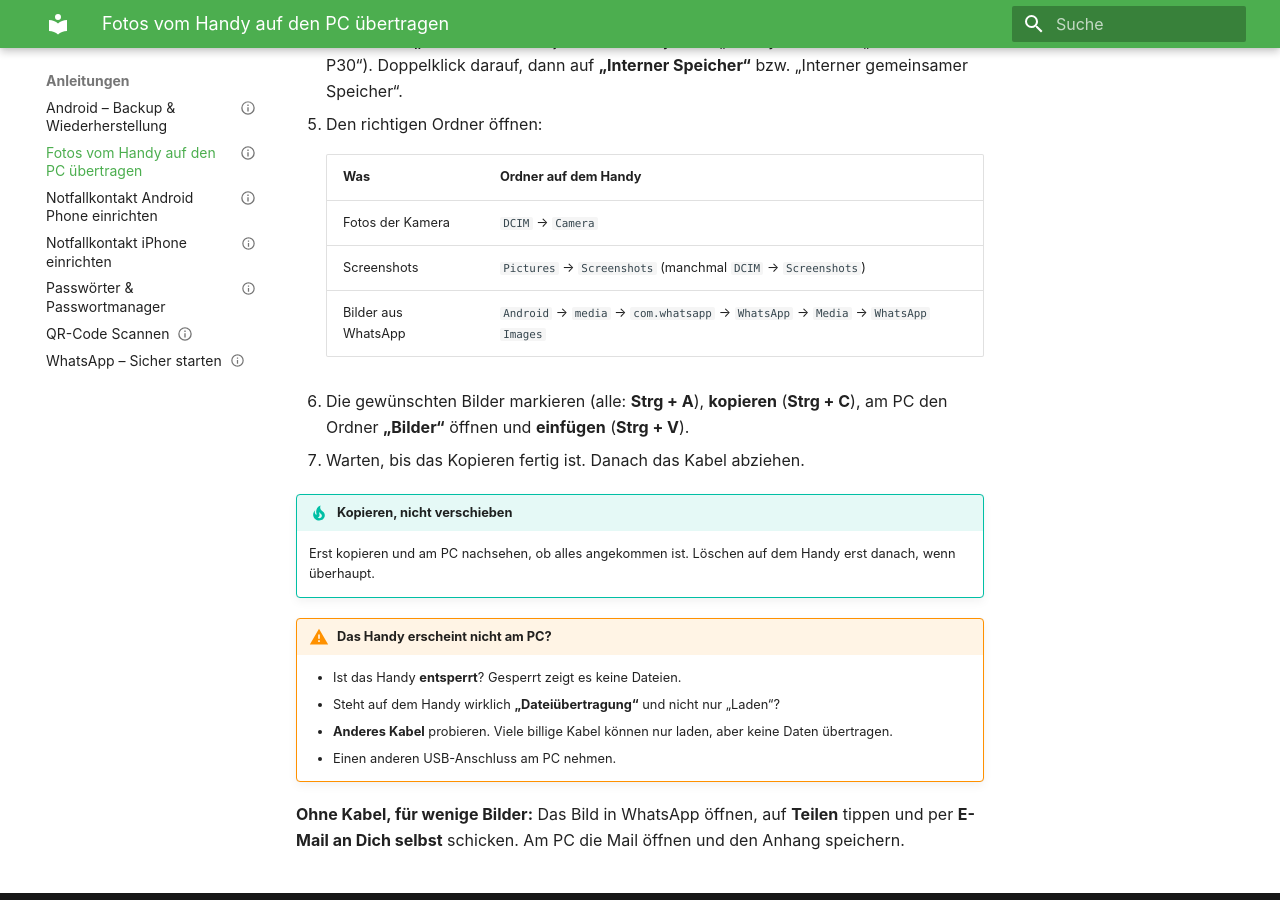
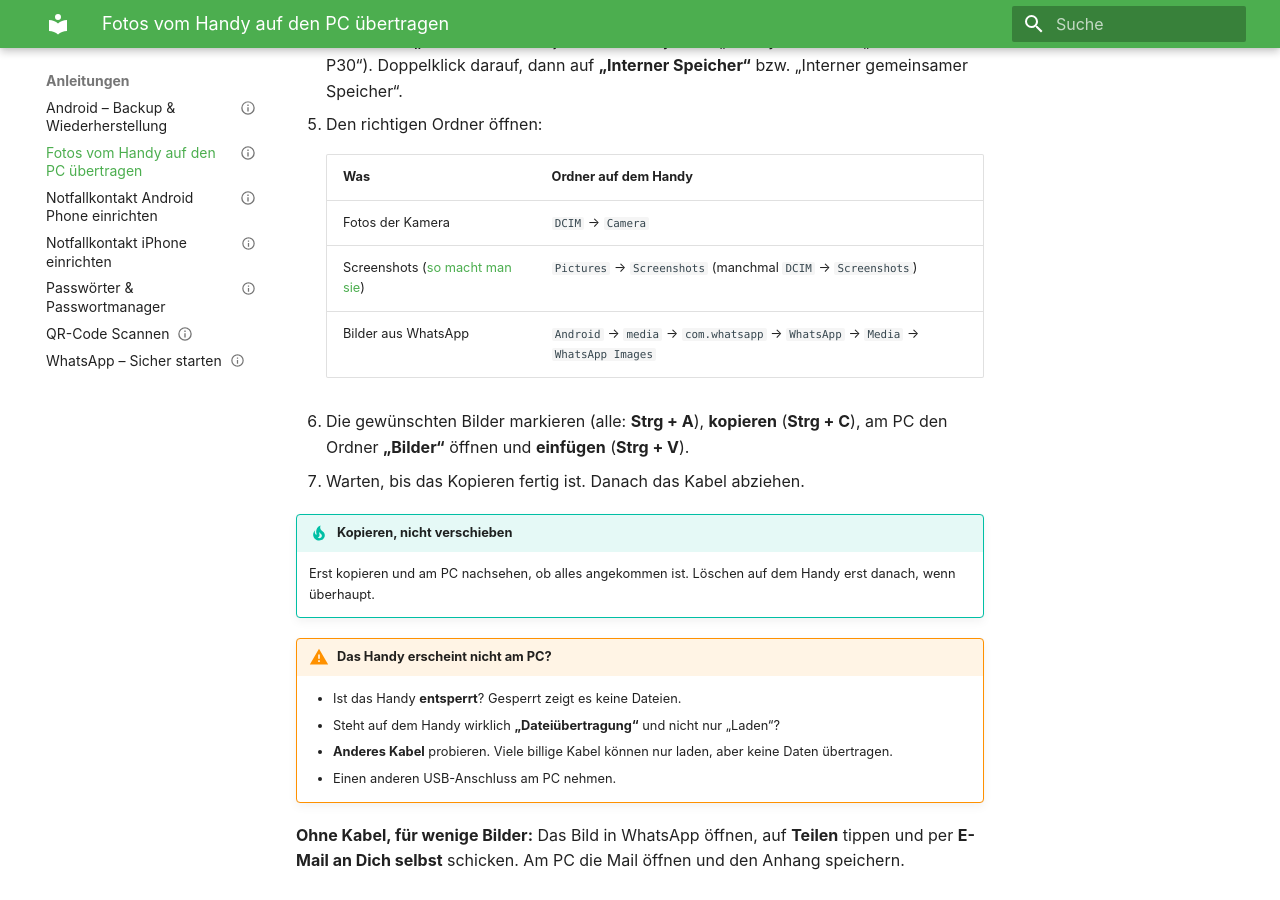
Before and after one commit to ralphmueller/digi-wissensdatenbank, an MkDocs documentation site: the page built from docs/02-anleitungen/fotos-handy-auf-pc.md, in a window 1280 px wide and 900 px high, scrolled down 660 px. Built offline with MkDocs 1.6.1 and Material for MkDocs 9.7.7, drawn with Linux system fonts in a browser that asks for light colours; part of the change alters nothing that is shown.

Commit message:
Fotos vom Handy auf den PC: veröffentlicht, Link zur Screenshot-Anleitung

```diff
--- a/docs/02-anleitungen/fotos-handy-auf-pc.md
+++ b/docs/02-anleitungen/fotos-handy-auf-pc.md
@@ -4,8 +4,8 @@ slug: fotos-handy-auf-pc
 type: howto
 tags: [smartphone, fotos, whatsapp, windows, usb]
 author: Digi-Stammtisch Team
-updated: 2026-11-25
-status: draft
+updated: 2026-11-27
+status: published
 related: [screenshot-android, datensicherung-android]
 ---
 
@@ -30,7 +30,7 @@ Google Pixel …) und braucht weder Internet noch ein Konto.
         | Was | Ordner auf dem Handy |
         |:--|:--|
         | Fotos der Kamera | `DCIM` → `Camera` |
-        | Screenshots | `Pictures` → `Screenshots` (manchmal `DCIM` → `Screenshots`) |
+        | Screenshots ([so macht man sie](screenshot-android.md)) | `Pictures` → `Screenshots` (manchmal `DCIM` → `Screenshots`) |
         | Bilder aus WhatsApp | `Android` → `media` → `com.whatsapp` → `WhatsApp` → `Media` → `WhatsApp Images` |
 
     6. Die gewünschten Bilder markieren (alle: **Strg + A**), **kopieren** (**Strg + C**),
```
